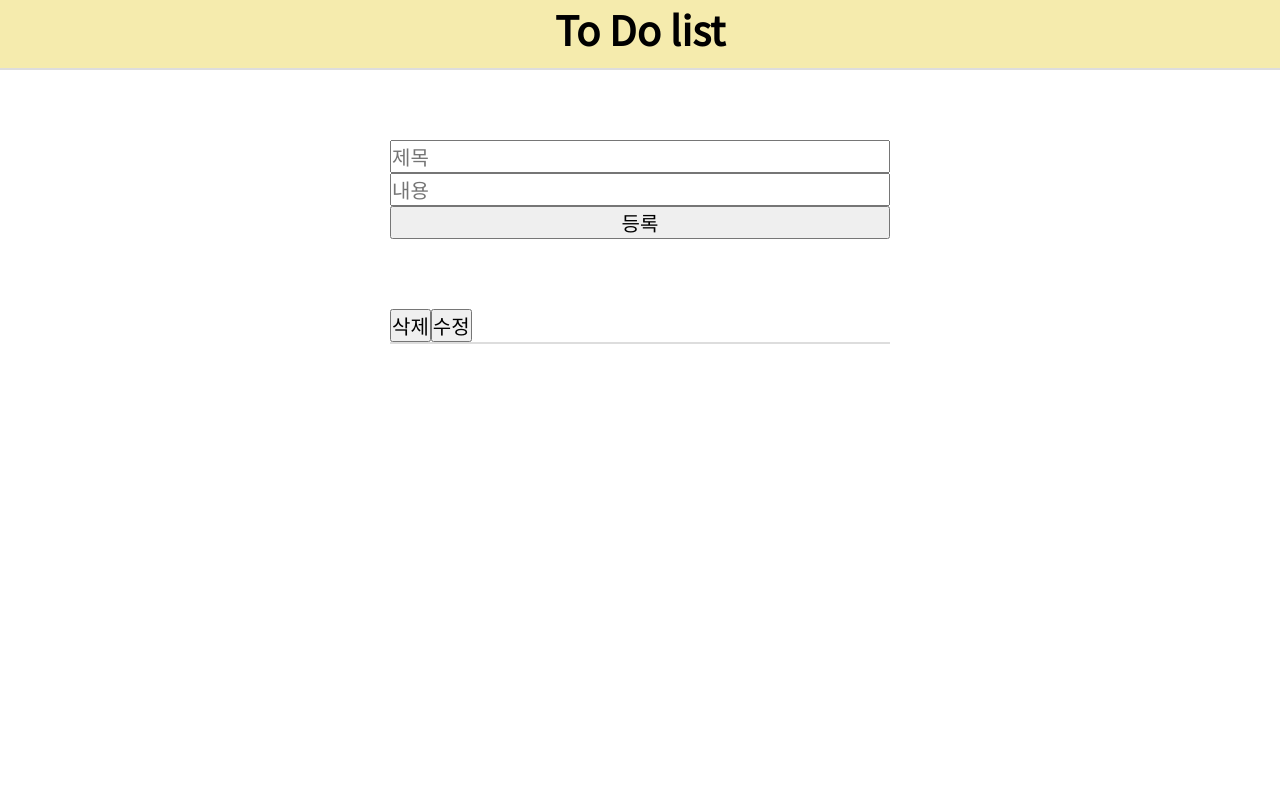
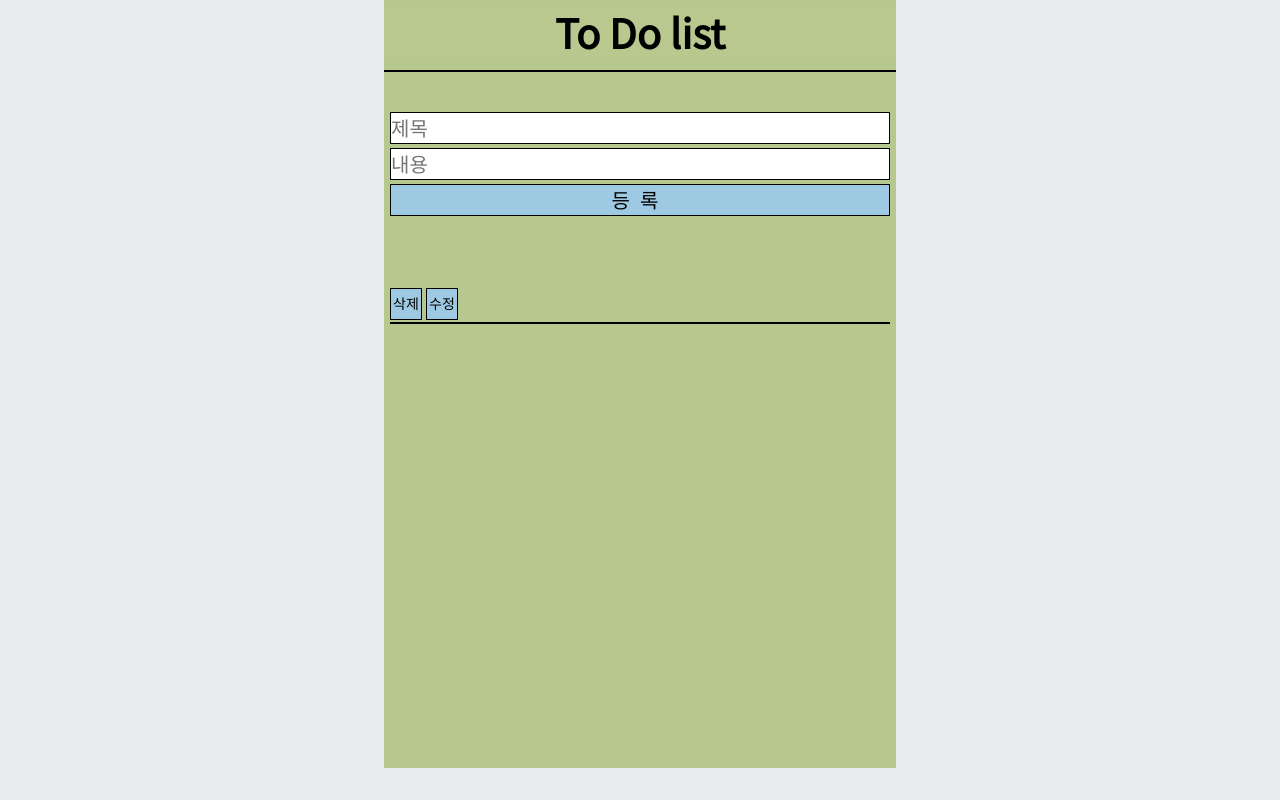
Before and after one commit to tadoriiii/todolist, a React (Create React App) app: page / in a window 1280 px wide. Both pictures are taken after a click on the button "등록". Built offline with nearby package versions, Linux system fonts and the light colour scheme.

Commit message:
finish emotion

```diff
--- a/package.json
+++ b/package.json
@@ -3,6 +3,8 @@
   "version": "0.1.0",
   "private": true,
   "dependencies": {
+    "@emotion/react": "^11.4.0",
+    "@emotion/styled": "^11.3.0",
     "@testing-library/jest-dom": "^5.14.1",
     "@testing-library/react": "^11.2.7",
     "@testing-library/user-event": "^12.8.3",
--- a/src/components/Header.js
+++ b/src/components/Header.js
@@ -1,14 +1,31 @@
 import React from 'react';
-import './Top.css';
+import styled from '@emotion/styled'
 
 const Header = () => {
     return(
         <>
-            <header className="top-wrapper">
-                <h1>To Do list</h1>
-            </header>
+            <TopWrapper>
+                <H1>To Do list</H1>
+            </TopWrapper>
         </>
     )
 }
 
 export default Header;
+
+const TopWrapper = styled.header`
+    height:70px;
+    width:100%;
+    border-bottom : 2px solid black;
+    background-color: #B7C88E;
+    margin-top : 2px;
+    text-align:center;
+    top:0;
+    left:0;
+`;
+
+const H1 = styled.h1`
+    background-color : #B8C88E;
+    font-size:40px;
+    font-weight:900;
+`;
--- a/src/components/InputContent.js
+++ b/src/components/InputContent.js
@@ -1,27 +1,56 @@
 import React from 'react';
-import './body-container.css'
+import styled from '@emotion/styled'
 
 const InputContent = ({input, onClick, onChange}) => {
     return(
         <>
-            <div className='input-wrapper'>
-                <input
+            <InputWrapper>
+                <InputTitle
                     placeholder = '제목'
                     name = 'title'
-
                     value = {input.title}
                     onChange={onChange}
                 />
-                <input
+                <InputContents
                     placeholder = '내용'
                     name = 'content'
                     value = {input.content}
                     onChange={onChange}
                 />
-                <button onClick={onClick}>등록</button>
-            </div>
+                <Resister onClick={onClick}>등록</Resister>
+            </InputWrapper>
         </>
     )
 }
 
 export default InputContent;
+
+const InputWrapper = styled.div`
+    background-color: #B7C88E;
+    width: 500px;
+    display:flex;
+    justify-content:center;
+    flex-direction: column;
+    margin : 0 auto;
+    padding-top:40px;
+`;
+
+const InputTitle = styled.input`
+    background-color: white;
+    border : 1px solid black;
+    width : 100%;
+    margin-bottom : 4px;
+`;
+
+const InputContents = styled.input`
+    background-color: white;
+    border : 1px solid black;
+    margin-bottom : 4px;
+`;
+
+const Resister = styled.button`
+    background-color: #9EC9E2;
+    border: 1px solid black;
+    color : black;
+    letter-spacing: 10px;
+`;
--- a/src/components/InputList.js
+++ b/src/components/InputList.js
@@ -1,20 +1,71 @@
 import React from 'react';
-import './body-container.css'
+import styled from '@emotion/styled'
 
 const InputList = ({list, onRemove, openModal}) => {
+
     const listItem = list.map((item)=>(
-        <li key={item.id} className='list'>
-            <div>{item.title}</div>
-            <div>{item.content}</div>
-            <button onClick={()=>onRemove(item.id)}>삭제</button>
-            <button onClick={()=>openModal(item.title, item.content, item.id)}>수정</button>
-        </li>
+        <List key={item.id}>
+            <ItemTitle>{item.title}</ItemTitle>
+            <ItemContent>{item.content}</ItemContent>
+            <Remove onClick={()=>onRemove(item.id)}>삭제</Remove>
+            <Update onClick={()=>openModal(item.title, item.content, item.id)}>수정</Update>
+        </List>
     ))
     return(
-        <ul className="list-wrapper">
+        <ListWrapper>
             {listItem}
-        </ul>
+        </ListWrapper>
     )
 }
 
 export default InputList;
+
+const List = styled.li`
+    border-bottom : 2px solid black;
+    background-color: #B7C88E;
+`;
+
+const ListWrapper = styled.ul`
+    width:500px;
+    height : 500px;
+    margin: 0 auto;
+    padding-top : 70px;
+    background-color: #B7C88E;
+    display : flex;
+    flex-direction: column;
+    list-style: none;
+    overflow-y: scroll;
+`;
+
+const ItemTitle = styled.div`
+    background-color: #B7C88E;
+    font-size: 34px;
+    font-weight: 700;
+`;
+
+const ItemContent = styled.div`
+    background-color: #B7C88E;
+    font-size : 18px;
+    font-weight : 400;
+`;
+
+const Remove = styled.button`
+    background-color: #9EC9E2;
+    border : 1px solid black;
+    color: black;
+    margin-bottom:2px;
+    font-size: 14px;
+    width:32px;
+    height:32px;
+`;
+
+const Update = styled.button`
+    background-color: #9EC9E2;
+    border : 1px solid black;
+    color: black;
+    margin-bottom:2px;
+    font-size: 14px;
+    width:32px;
+    height:32px;
+    margin-left : 4px;
+`;
--- a/src/components/Top.css
+++ /dev/null
@@ -1,11 +0,0 @@
-.top-wrapper{
-    height:70px;
-    width:100%;
-    border-bottom : 2px solid #ddd;
-    background-color: #f5ebad;
-    position: fixed;
-    display:block;
-    text-align:center;
-    top:0;
-    left:0;
-}
--- a/src/components/Total-page.css
+++ /dev/null
@@ -1,12 +0,0 @@
-*{
-    margin : 0;
-    padding : 0;
-    font-family: 'Noto Sans KR', sans-serif;
-    font-size: 20px;
-    box-sizing: border-box;
-}
-
-h1{
-    font-size:40px;
-    font-weight:900;
-}
--- /dev/null
+++ b/src/components/Total.js
@@ -0,0 +1,16 @@
+import { css } from '@emotion/react';
+
+const Total = css`
+    *{
+        background-color: #e9ecef;
+        margin : 0;
+        padding : 0;
+        font-family: 'Noto Sans KR', sans-serif;
+        font-size: 20px;
+        box-sizing: border-box;
+        line-height : 1.5;
+
+    }
+`;
+
+export default Total;
--- a/src/components/body-container.css
+++ /dev/null
@@ -1,21 +0,0 @@
-.input-wrapper{
-    width: 500px;
-    display:flex;
-    justify-content:center;
-    flex-direction: column;
-    margin : 0 auto;
-    padding-top:140px;
-}
-
-.list-wrapper{
-    width:500px;
-    margin: 0 auto;
-    padding-top : 70px;
-    display : flex;
-    flex-direction: column;
-    list-style: none;
-}
-
-.list{
-    border-bottom : 2px solid #ddd;
-}
--- a/src/pages/Page.js
+++ b/src/pages/Page.js
@@ -3,8 +3,9 @@ import Header from "components/Header"
 import InputContent from "components/InputContent"
 import InputList from "components/InputList"
 import Modal from "react-modal"
-
-import 'components/Total-page.css'
+import styled from '@emotion/styled'
+import {Global} from '@emotion/react'
+import Total from 'components/Total'
 
 const Page =() => {
     const [list, setList] = useState([])
@@ -18,6 +19,7 @@ const Page =() => {
     console.log('edit', edit)
 
 
+
     const onChange= (e) => {
         const {name, value} = e.target;
         setInput({...input, [name] : value })
@@ -29,13 +31,14 @@ const Page =() => {
     }
 
     const onClick= () => {
-        const id= list.length
+        const id = list.length === 0 ? 0 : list[list.length-1].id+1
         setList(list=>[...list, {...input,id}])
         setInput({title:'', content:''})
     }
 
     const onRemove= (id) => {
         setList(list.filter(list=> list.id !==id))
+        //setList(list.map(item=> item.id > id ? {...item, id:item.id-1} : item))
     }
 
     const openModal= (title, content, id) => {
@@ -56,6 +59,8 @@ const Page =() => {
 
     return(
         <>
+            <Global styles={Total} />
+            <Container>
                 <Header />
                 <InputContent
                     input={input}
@@ -67,24 +72,64 @@ const Page =() => {
                     onRemove={onRemove}
                     openModal={openModal}
                 />
-            <Modal isOpen={!!edit} onRequestClose={closeModal}>
-                <input
+                <ModalWindow isOpen={!!edit} onRequestClose={closeModal}>
+                    <ModalInput
                         placeholder='제목'
                         name='title'
                         value={updateInput.title}
                         onChange={onChangeUpdate}
                     />
-                <input
+                    <ModalInput
                         placeholder='내용'
                         name='content'
                         value={updateInput.content}
                         onChange={onChangeUpdate}
                     />
-                <button onClick={onUpdate}>확인</button>
-                <button onClick={closeModal}>닫기</button>
-            </Modal>
+                    <ModalButton onClick={onUpdate}>확인</ModalButton>
+                    <ModalButton onClick={closeModal}>닫기</ModalButton>
+                </ModalWindow>
+            </Container>
         </>
     )
 }
 
 export default Page;
+
+const Container = styled.div`
+    width : 512px;
+    height : 768px;
+    background-color: #B7C88E;
+    margin : 0 auto;
+    display : flex;
+    flex-direction: column;
+`;
+const ModalInput = styled.input`
+    width: 100%;
+    border: 0;
+    border-bottom: 1px solid #ddd;
+    background-color: white;
+    color : black;
+    outline: none;
+    margin-top: 8px;
+    margin-bottom: 8px;
+`;
+
+const ModalWindow = styled(Modal)`
+    width : 500px;
+    height : 200px;
+    margin : 0 auto;
+    margin-top : 300px;
+    background-color: #FED67E;
+    border : 2px solid #ddd;
+`;
+
+const ModalButton = styled.button`
+    background-color: #9EC9E2;
+    border : 1px solid black;
+    color: black;
+    font-size: 14px;
+    width:32px;
+    height:32px;
+    margin-right: 4px;
+    margin-top : 8px;
+`;
```
Also changed, not shown: 1 other file (tests, documents, lock files or other folders). Lines whose indentation alone changed are shown as unchanged.
